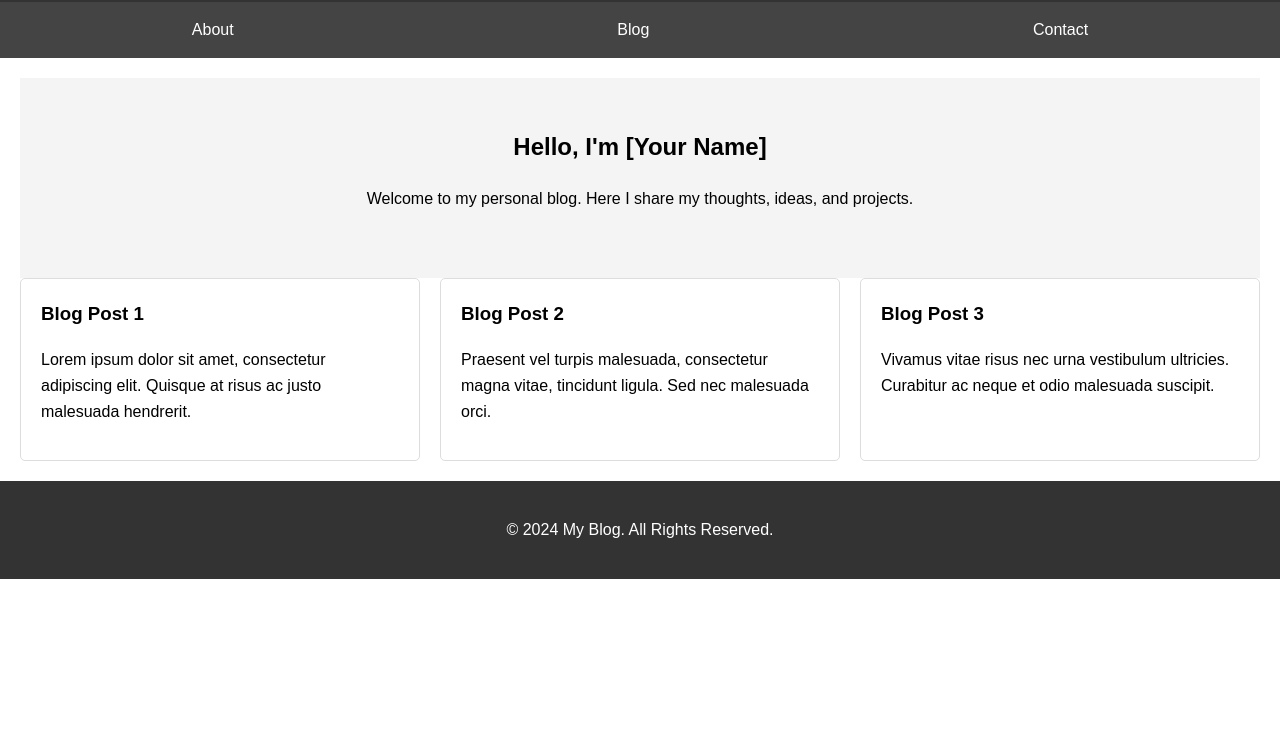
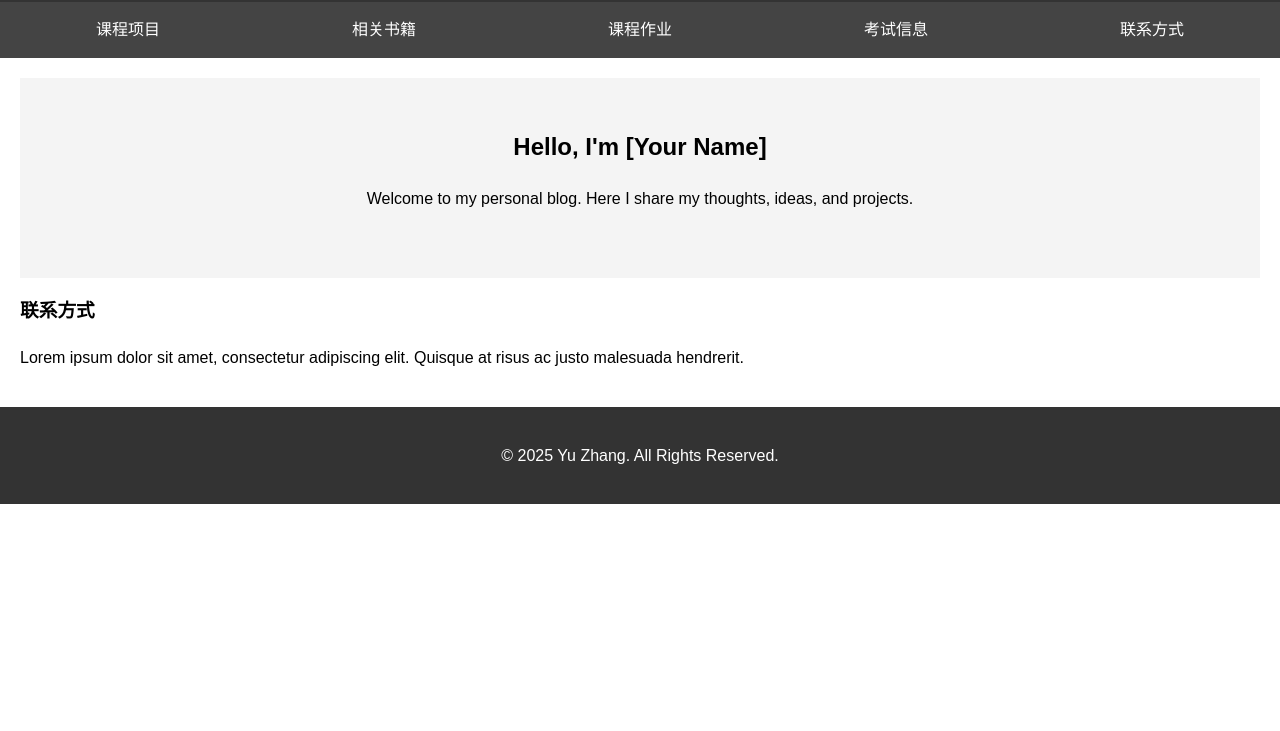
Before and after one commit to zwbu/zwbu.github.io, a plain HTML site: page index.html in a window 1280 px wide. Shown: the part 69-800 px from the top of the page. Drawn offline with Linux system fonts and the light colour scheme.

Commit message:
Update index.html

```diff
--- a/index.html
+++ b/index.html
@@ -69,35 +69,27 @@
 </head>
 <body>
     <header>
-        <h1>Welcome to My Blog</h1>
+        <h1>机械设计基础课程主页（2025春）</h1>
     </header>
     <nav>
-        <a href="#about">About</a>
-        <a href="#blog">Blog</a>
-        <a href="#contact">Contact</a>
+        <a href="#about">课程项目</a>
+        <a href="#contact">相关书籍</a>
+        <a href="#homework">课程作业</a>
+        <a href="#test">考试信息</a>
+        <a href="#contact">联系方式</a>
     </nav>
     <div class="container">
         <section class="hero">
             <h2>Hello, I'm [Your Name]</h2>
             <p>Welcome to my personal blog. Here I share my thoughts, ideas, and projects.</p>
         </section>
-        <section id="blog" class="blog-section">
-            <div class="blog-post">
-                <h3>Blog Post 1</h3>
-                <p>Lorem ipsum dolor sit amet, consectetur adipiscing elit. Quisque at risus ac justo malesuada hendrerit.</p>
-            </div>
-            <div class="blog-post">
-                <h3>Blog Post 2</h3>
-                <p>Praesent vel turpis malesuada, consectetur magna vitae, tincidunt ligula. Sed nec malesuada orci.</p>
-            </div>
-            <div class="blog-post">
-                <h3>Blog Post 3</h3>
-                <p>Vivamus vitae risus nec urna vestibulum ultricies. Curabitur ac neque et odio malesuada suscipit.</p>
-            </div>
+        <section id="about" class="about-section">
+            <h3>联系方式</h3>
+            <p>Lorem ipsum dolor sit amet, consectetur adipiscing elit. Quisque at risus ac justo malesuada hendrerit.</p>
         </section>
     </div>
     <footer>
-        <p>&copy; 2024 My Blog. All Rights Reserved.</p>
+        <p>&copy; 2025 Yu Zhang. All Rights Reserved.</p>
     </footer>
 </body>
 </html>
```
